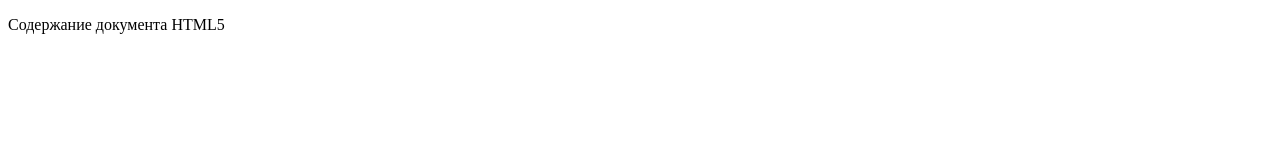
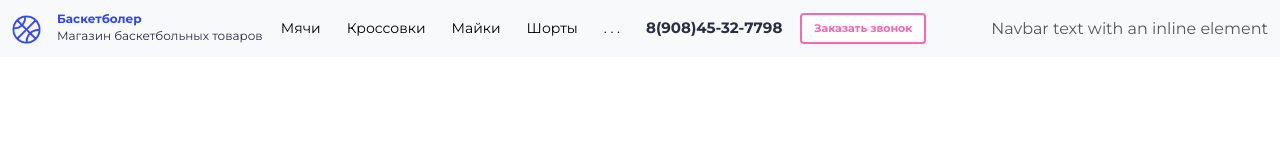
Before and after one commit to Forest-m4/basketballer_website, a plain HTML site: page index.html in a window 1280 px wide. Drawn offline with nearby package versions, Linux system fonts and the light colour scheme.

Commit message:
Добавила верхнюю панель. Лого, меню и кнопки.

```diff
--- a/css/main.css
+++ b/css/main.css
@@ -0,0 +1,62 @@
+.logo {
+  width: 29px;
+  height: auto;
+}
+
+body {
+  font-family: 'Montserrat', sans-serif;
+}
+
+.site-title {
+  color: rgb(49, 69, 255);
+  font-size: 12px;
+  margin: 0;
+  font-weight: 700;
+}
+
+.site-subtitle {
+  color: rgba(42, 45, 70, 1);
+  font-size: 12px;
+  margin: 0;
+}
+
+.nav-item_num a {
+  color: rgba(42, 45, 70, 1);
+  font-size: 15px;
+  margin: 0;
+  font-weight: 900;
+  text-decoration: none;
+}
+
+.nav-menu, .navbar-nav {
+  display: flex;
+  gap: 10px; /* расстояние между элементами */
+  align-items: center;
+}
+
+.nav-link {
+  text-decoration: none;
+  color: black;
+  font-family: 'Montserrat', sans-serif;
+  font-size: 14px;
+}
+.nav-link:hover {
+color: rgb(49, 69, 255); /* синий цвет при наведении у мяча и тп*/
+}
+.my-btn {
+  background-color: white;
+  color: #ff66b2;
+  font-family: 'Montserrat', sans-serif;
+  font-size: 11px;
+  font-weight: 700;
+  border: 2px solid #ff66b2;
+  padding: 5px 12px;
+  border-radius: 4px;
+  cursor: pointer;
+  transition: all 0.3s ease;
+}
+
+.my-btn:hover {
+  background-color: #ff66b2;
+  color: white;
+}
--- a/index.html
+++ b/index.html
@@ -1,10 +1,56 @@
 <!DOCTYPE html>
-<html>
-    <head>
-        <meta charset="utf-8">
-        <title>Элемент title</title>
-    </head>
+<head>
+<meta charset="UTF-8">
+<meta name="viewport" content="width=device-width, initial-scale=1.0">
+    <link href="https://cdn.jsdelivr.net/npm/bootstrap@5.3.8/dist/css/bootstrap.min.css" rel="stylesheet"
+    integrity="sha384-sRIl4kxILFvY47J16cr9ZwB07vP4J8+LH7qKQnuqkuIAvNWLzeN8tE5YBujZqJLB" crossorigin="anonymous">
+<link rel="stylesheet" href="css/main.css">
+<title>Basketballer</title>
+<link href="https://fonts.googleapis.com/css2?family=Montserrat:wght@400;700&display=swap" rel="stylesheet">
+
+</head>
     <body>
-        <p>Содержание документа HTML5</p>
+        <header>
+    <nav class="navbar navbar-expand-lg bg-body-tertiary">
+      <div class="container-fluid">
+        <a class="navbar-brand" href="index.html">
+          <img src="images/ui/logo.png" alt="Basketballer logo" class="logo">
+        </a>
+        <button class="navbar-toggler" type="button" data-bs-toggle="collapse" data-bs-target="#navbarText" aria-controls="navbarText" aria-expanded="false" aria-label="Toggle navigation">
+          <span class="navbar-toggler-icon"></span>
+        </button>
+
+        <div class="collapse navbar-collapse" id="navbarText">
+          <ul class="navbar-nav me-auto mb-2 mb-lg-0">
+            <li class="nav-item">
+              <h1 class="site-title">Баскетболер</h1>
+              <p class="site-subtitle">Магазин баскетбольных товаров</p>
+            </li>
+            <li class="nav-item"><a class="nav-link" href="#">Мячи</a></li>
+            <li class="nav-item"><a class="nav-link" href="#">Кроссовки</a></li>
+            <li class="nav-item"><a class="nav-link" href="#">Майки</a></li>
+            <li class="nav-item"><a class="nav-link" href="#">Шорты</a></li>
+            <li class="nav-item"><a class="nav-link" href="#">. . .</a></li>
+            <li class="nav-item_num"><a class="nav-link" href="#">8(908)45-32-7798</a></li>
+            <li class="nav-item_num">
+              <button class="my-btn" type="button">Заказать звонок</button>
+            </li>
+          </ul>
+          <span class="navbar-text">Navbar text with an inline element</span>
+        </div>
+      </div>
+    </nav>
+  </header>
+
+
+        <section>
+
+        </section>
+
+
+
+        <footer>
+
+        </footer>
     </body>
 </html>
```
